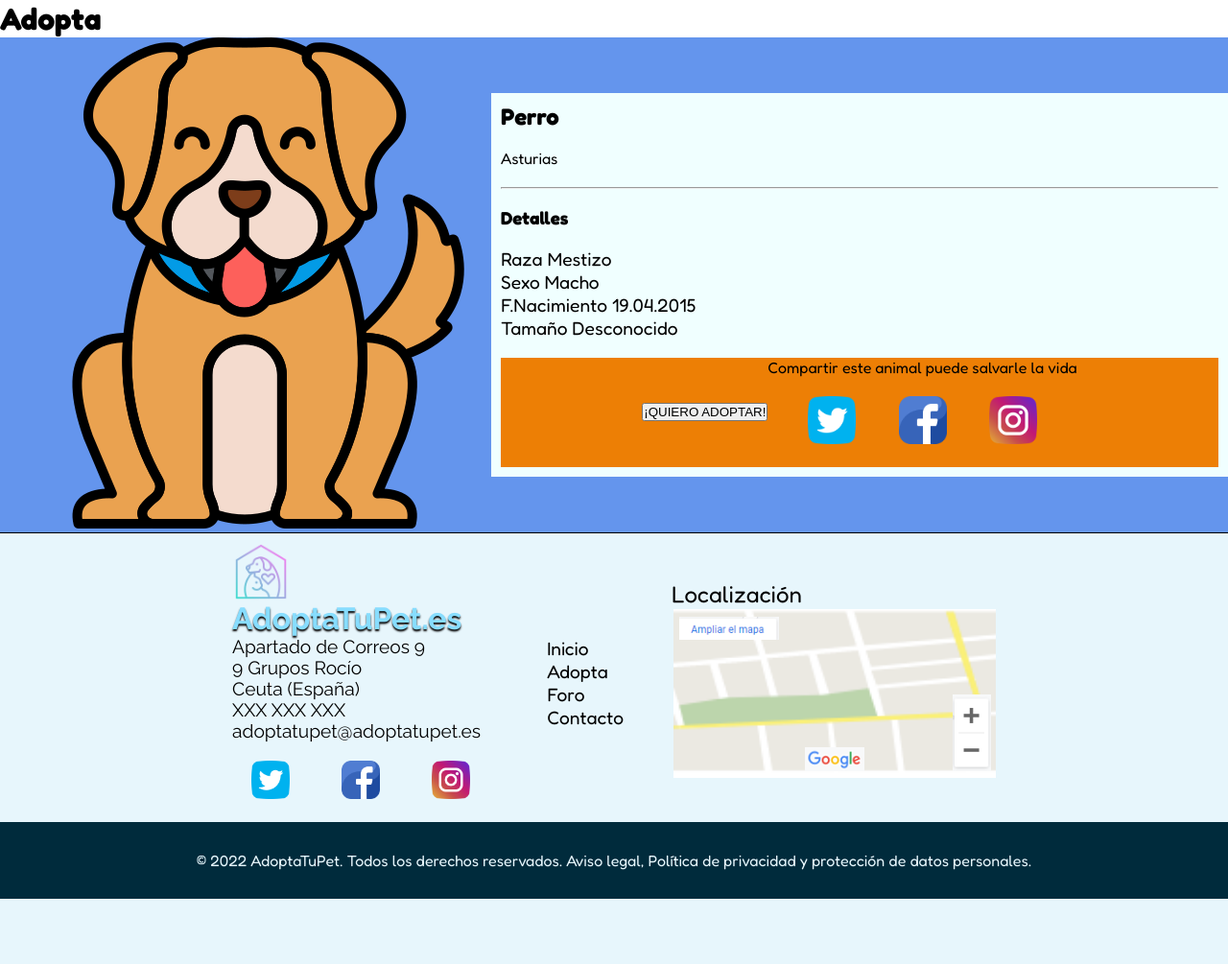
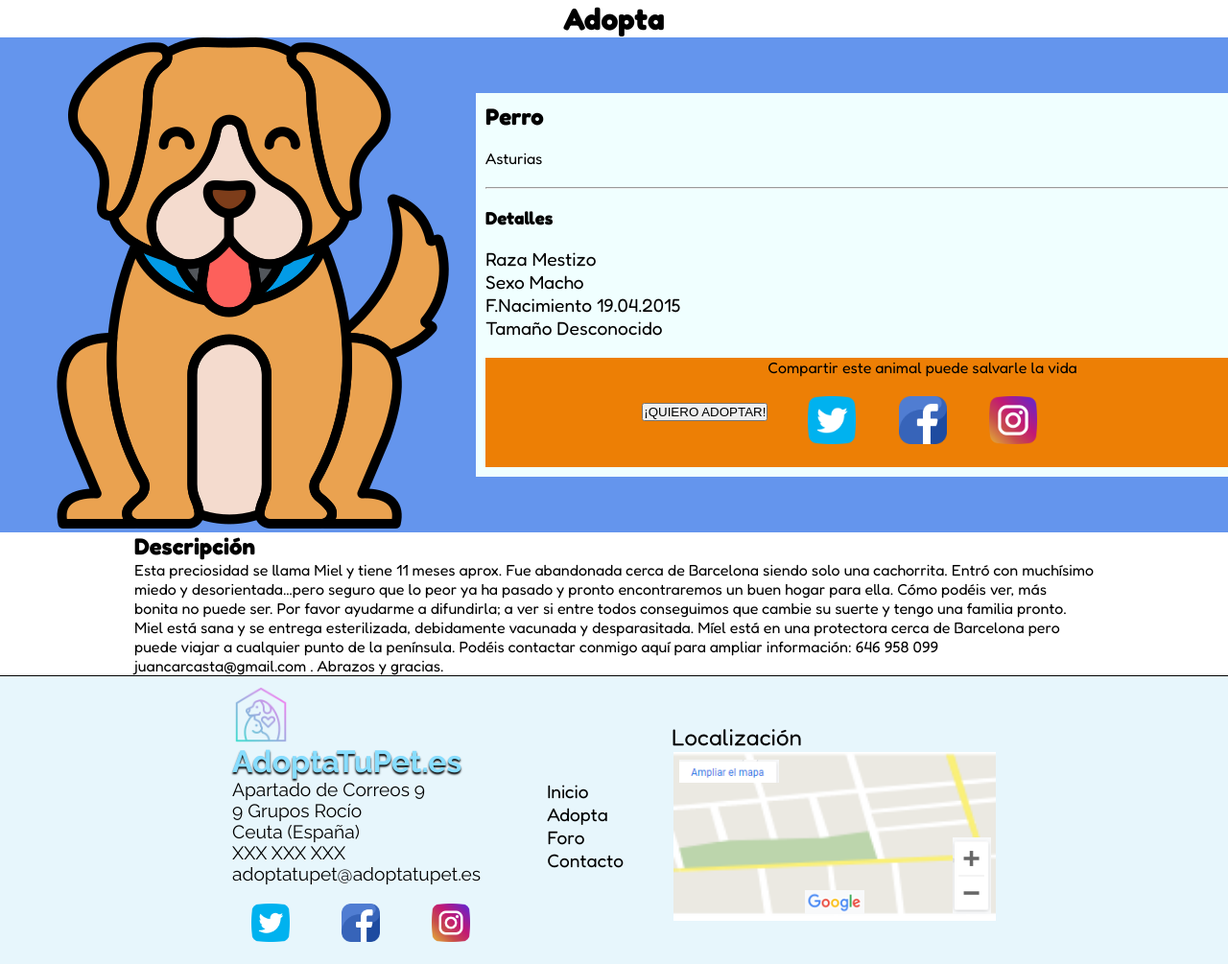
Before and after one commit to JesusRO0/AdoptaTuPet.es, a PHP site: page /views/animal.php in a window 1280 px wide. Shown: the part 80-1085 px from the top of the page at 96% size. Before the commit the page ends 1017 px from the top, so only its background shows below. Run offline with PHP 8.4, Linux system fonts and the light colour scheme; some web fonts are replaced.

Commit message:
Animales

```diff
--- a/AdoptaTuPet.es/views/animal.php
+++ b/AdoptaTuPet.es/views/animal.php
@@ -142,6 +142,14 @@
             </div>
 
         </div>
+        <div class="descripcion">
+            <h2>Descripción</h2>
+            <p>Esta preciosidad se llama Miel y tiene 11 meses aprox. Fue abandonada cerca de Barcelona siendo solo una cachorrita. Entró con muchísimo miedo y desorientada…pero seguro que lo peor ya ha pasado y pronto encontraremos un buen hogar para ella.
+
+            Cómo podéis ver, más bonita no puede ser.
+
+            Por favor ayudarme a difundirla; a ver si entre todos conseguimos que cambie su suerte y tengo una familia pronto. Miel está sana y se entrega esterilizada, debidamente vacunada y desparasitada. Míel está en una protectora cerca de Barcelona pero puede viajar a cualquier punto de la península. Podéis contactar conmigo aquí para ampliar información: 646 958 099 juancarcasta@gmail.com . Abrazos y gracias.</p>
+        </div>
     </div>
 
 
--- a/AdoptaTuPet.es/views/css/animal.css
+++ b/AdoptaTuPet.es/views/css/animal.css
@@ -185,6 +185,12 @@ input{
 
 /*-------------------------------- FIN HEADER ------------------------------*/
 
+.contenedor{
+    display: flex;
+    flex-flow: column;
+    justify-content: center;
+    align-items: center;
+}
 .animal{
     background-color: cornflowerblue;
     display: flex;
@@ -210,6 +216,9 @@ input{
 }
 .compartir{
     text-align: center;
+}
+.descripcion{
+    width: 1000px;
 }
 
 /*-------------------------------- FOOTER ------------------------------*/
```
